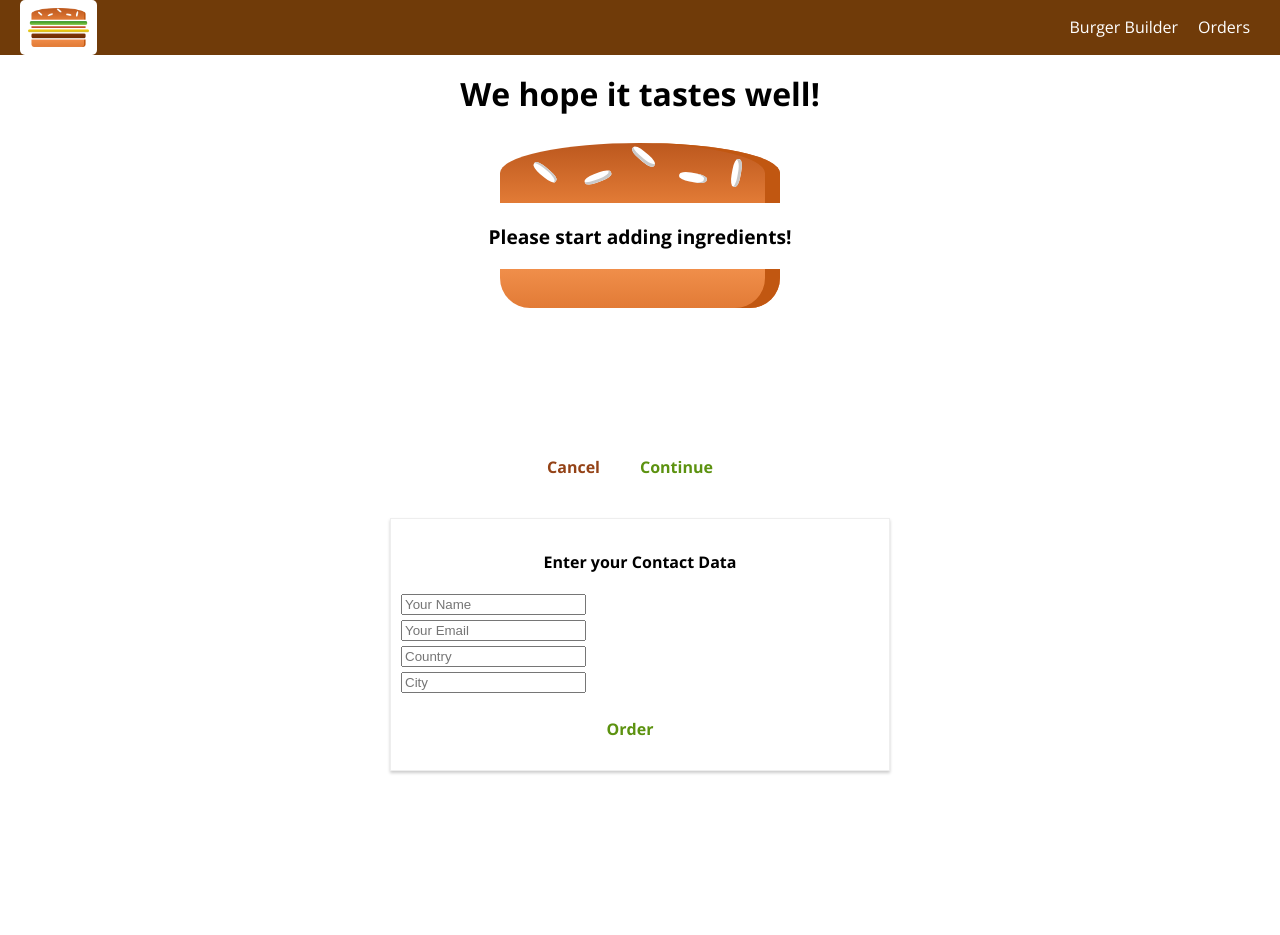
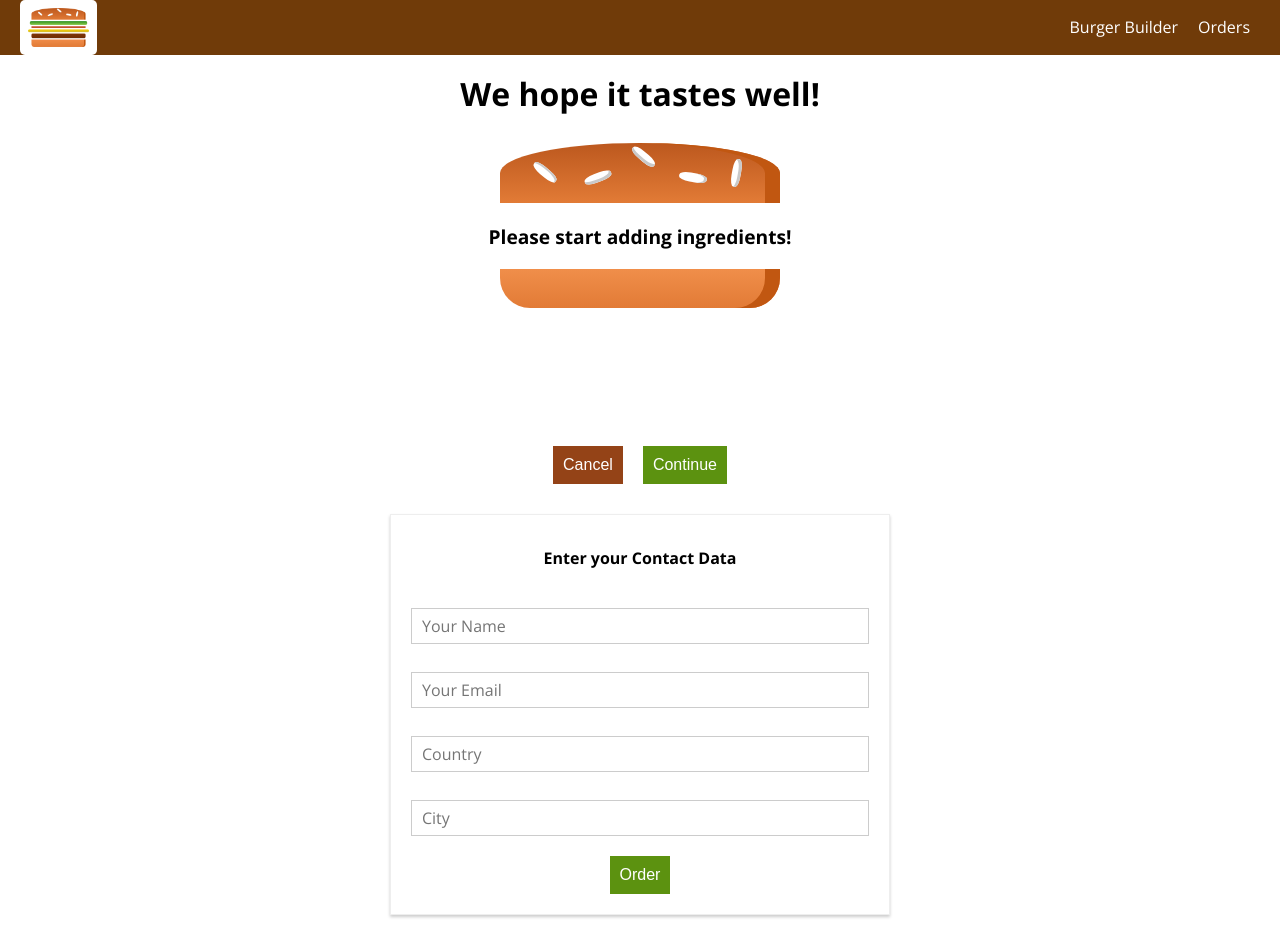
Before and after one commit to mikensubuga/burger-app, a React app: page /checkout/contact-data in a window 1280 px wide. Before the commit the page ends 800 px from the top, so only its background shows below. Built offline with nearby package versions, Linux system fonts and the light colour scheme.

Commit message:
created custom dynamic input component

```diff
--- a/src/components/UI/Button/Button.module.css
+++ b/src/components/UI/Button/Button.module.css
@@ -1,5 +1,5 @@
 .Button {
-  background-color: transparent;
+  /* background-color: transparent;
   border: none;
   color: white;
   outline: none;
@@ -7,18 +7,30 @@
   font: inherit;
   padding: 10px;
   margin: 10px;
-  font-weight: bold;
+  font-weight: bold; */
+
+  border: none;
+  color: white;
+  padding: 10px;
+  text-align: center;
+  text-decoration: none;
+  display: inline-block;
+  font-size: 16px;
+  margin: 10px;
+  cursor: pointer;
 }
 
 .Button:first-of-type {
-  margin-left: 0;
-  padding-left: 0;
+  /* margin-left: 0;
+  padding-left: 0; */
+  margin-left: 10;
+  padding-left: 10;
 }
 
 .Success {
-  color: #5c9210;
+  background-color: #5c9210;
 }
 
 .Danger {
-  color: #944317;
+  background-color: #944317;
 }
--- /dev/null
+++ b/src/components/UI/Input/Input.jsx
@@ -0,0 +1,23 @@
+import React from "react";
+import classes from "./Input.module.css";
+const input = props => {
+  let inputElement = null;
+  switch (props.inputtype) {
+    case "input":
+      inputElement = <input className={classes.InputElement} {...props} />;
+      break;
+    case "textarea":
+      inputElement = <textarea className={classes.InputElement} {...props} />;
+      break;
+    default:
+      inputElement = <input className={classes.InputElement} {...props} />;
+  }
+  return (
+    <div className={classes.Input}>
+      <label className={classes.Label}>{props.label}</label>
+      {inputElement}
+    </div>
+  );
+};
+
+export default input;
--- /dev/null
+++ b/src/components/UI/Input/Input.module.css
@@ -0,0 +1,24 @@
+.Input {
+  width: 100%;
+  padding: 10px;
+  box-sizing: border-box;
+}
+.Label {
+  font-weight: bold;
+  display: block;
+  margin-bottom: 8px;
+}
+.InputElement {
+  outline: none;
+  border: 1px solid #ccc;
+  background-color: white;
+  font: inherit;
+  padding: 6px 10px;
+  display: block;
+  width: 100%;
+  box-sizing: border-box;
+}
+.InputElement:focus {
+  outline: none;
+  background-color: #ccc;
+}
--- a/src/containers/Checkout/ContactData/ContactData.jsx
+++ b/src/containers/Checkout/ContactData/ContactData.jsx
@@ -4,6 +4,7 @@
 import axios from "../../../axios-order";
 import Spinner from "../../../components/UI/Spinner/Spinner";
 import { withRouter } from "react-router-dom";
+import Input from "../../../components/UI/Input/Input";
 class ContactData extends Component {
   state = {
     name: "",
@@ -46,26 +47,26 @@
   render() {
     let form = (
       <form>
-        <input
-          className={classes.InputData}
+        <Input
+          inputtype="input"
           type="text"
           name="name"
           placeholder="Your Name"
         />
-        <input
-          className={classes.InputData}
+        <Input
+         inputtype="input"
           type="email"
           name="email"
           placeholder="Your Email"
         />
-        <input
-          className={classes.InputData}
+        <Input
+         inputtype="input"
           type="text"
           name="country"
           placeholder="Country"
         />
-        <input
-          className={classes.InputData}
+        <Input
+         inputtype="input"
           type="text"
           name="city"
           placeholder="City"
--- a/src/containers/Checkout/ContactData/ContactData.module.css
+++ b/src/containers/Checkout/ContactData/ContactData.module.css
@@ -7,10 +7,7 @@
   padding: 10px;
   box-sizing: border-box;
 }
-.InputData {
-  display: block;
-  margin-bottom: 5px;
-}
+
 @media (min-width: 600px) {
   .ContactData {
     width: 500px;
```
